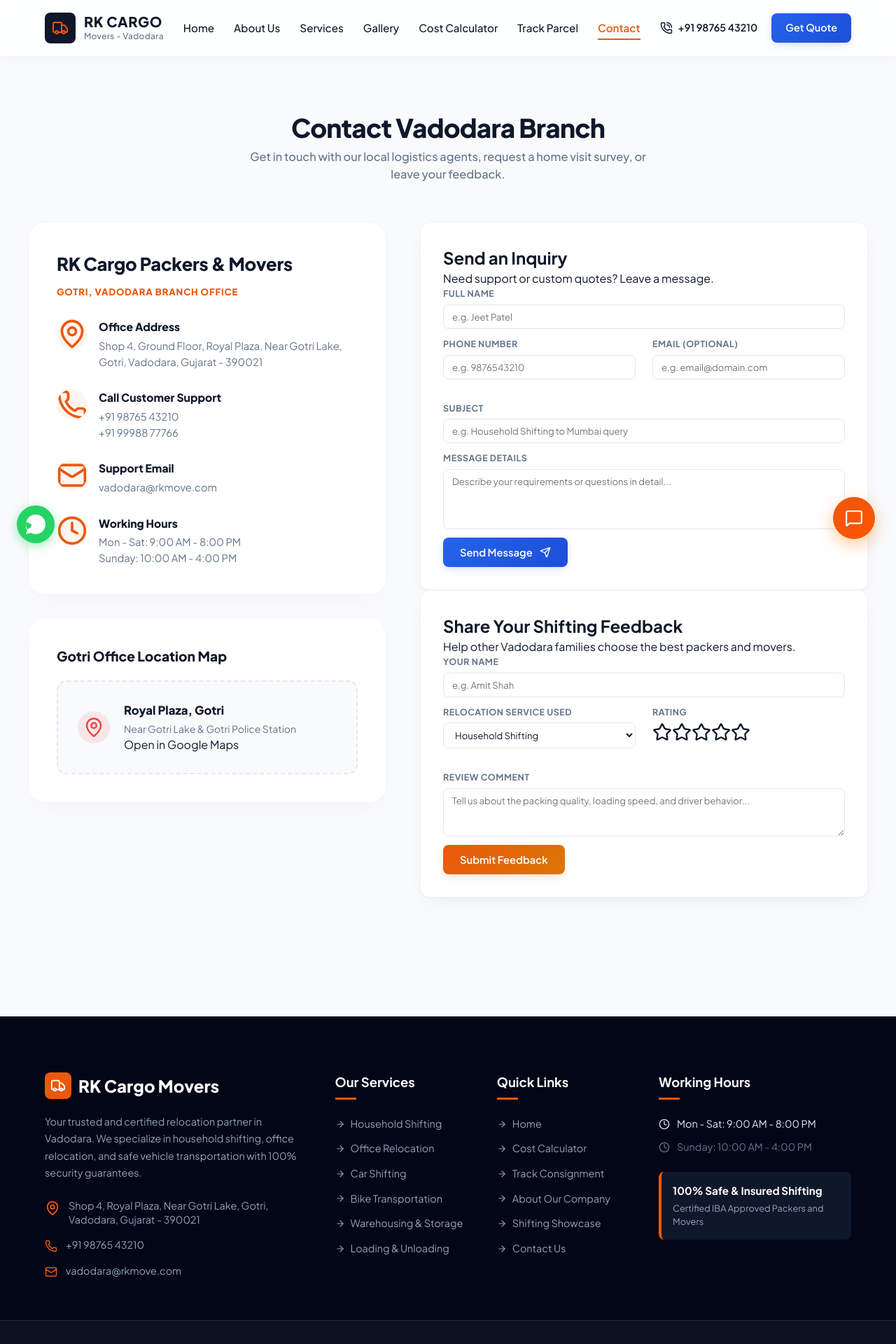
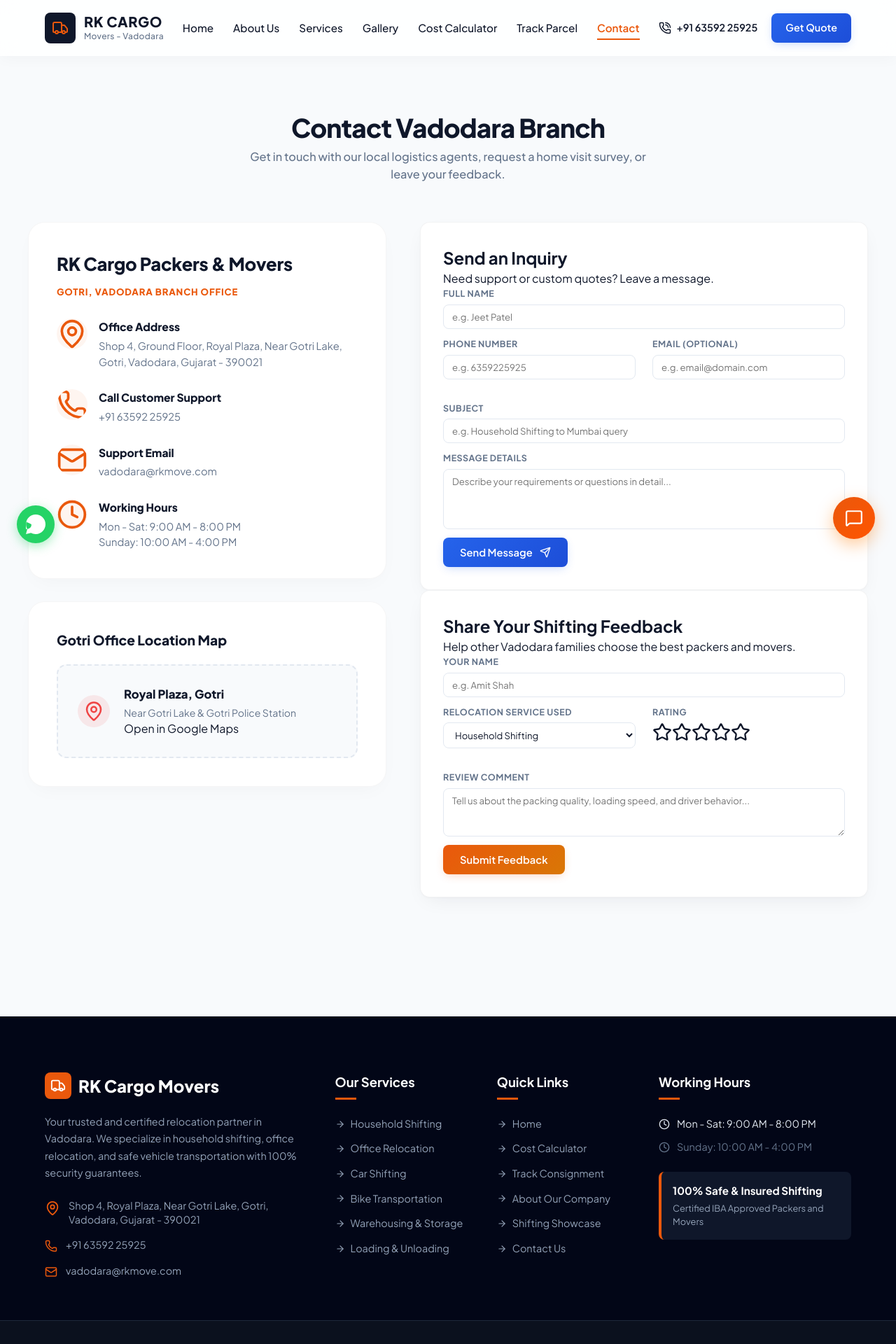
Before and after one commit to aashkas16/rkmove-vadodara, a React (Vite) app: page /contact in a window 1280 px wide. Shown: the top 1920 px of the page at 70% size. Built offline with nearby package versions, Linux system fonts and the light colour scheme.

Commit message:
feat: replace all placeholder phone numbers and links with 6359225925

```diff
--- a/src/App.jsx
+++ b/src/App.jsx
@@ -54,7 +54,7 @@ function AppContent() {
       {/* Floating WhatsApp Button */}
       {!isAdminPage && (
         <a
-          href="https://wa.me/919876543210"
+          href="https://wa.me/916359225925"
           target="_blank"
           rel="noopener noreferrer"
           className="whatsapp-float-btn"
--- a/src/components/Chatbot.jsx
+++ b/src/components/Chatbot.jsx
@@ -69,7 +69,7 @@ export default function Chatbot() {
     }
     // 5. Contact / phone call
     else if (text.includes('call') || text.includes('phone') || text.includes('number') || text.includes('contact') || text.includes('mobile')) {
-      reply = "📞 You can contact our Gotri, Vadodara branch managers directly at +91 98765 43210 or +91 99988 77766. We are open from Mon-Sat (9:00 AM to 8:00 PM).";
+      reply = "📞 You can contact our Gotri, Vadodara branch managers directly at +91 63592 25925. We are open from Mon-Sat (9:00 AM to 8:00 PM).";
     }
     // 6. Redirect triggers
     else if (text === 'redirect_calculator') {
--- a/src/components/Footer.jsx
+++ b/src/components/Footer.jsx
@@ -24,7 +24,7 @@ export default function Footer() {
             </div>
             <div className="contact-item">
               <Phone size={18} className="footer-icon" />
-              <a href="tel:+919876543210">+91 98765 43210</a>
+              <a href="tel:+916359225925">+91 63592 25925</a>
             </div>
             <div className="contact-item">
               <Mail size={18} className="footer-icon" />
--- a/src/components/Navbar.jsx
+++ b/src/components/Navbar.jsx
@@ -48,9 +48,9 @@ export default function Navbar() {
         </ul>
 
         <div className="nav-right-actions">
-          <a href="tel:+919876543210" className="nav-phone">
+          <a href="tel:+916359225925" className="nav-phone">
             <PhoneCall size={18} />
-            <span>+91 98765 43210</span>
+            <span>+91 63592 25925</span>
           </a>
           <Link to="/calculator" className="btn btn-primary nav-cta">
             Get Quote
--- a/src/pages/Admin.jsx
+++ b/src/pages/Admin.jsx
@@ -72,8 +72,8 @@ export default function Admin() {
 
   // Additional tables from screenshot
   const [contacts, setContacts] = useState([
-    { id: 'c-1', name: 'Aashka Shah', email: 'aashka@gmail.com', phone: '9876543211', subject: 'Quote Enquiry', message: 'Need shifting from Vadodara to Ahmedabad next week. Call me.', date: '7/2/2026' },
-    { id: 'c-2', name: 'Mehul Mehta', email: 'mehul@outlook.com', phone: '9822334455', subject: 'Corporate Shifting', message: 'Moving 20 workstations from Alkapuri to Gotri. Need IBA approved quotation.', date: '7/5/2026' }
+    { id: 'c-1', name: 'Aashka Shah', email: 'aashka@gmail.com', phone: '6359225925', subject: 'Quote Enquiry', message: 'Need shifting from Vadodara to Ahmedabad next week. Call me.', date: '7/2/2026' },
+    { id: 'c-2', name: 'Mehul Mehta', email: 'mehul@outlook.com', phone: '6359225925', subject: 'Corporate Shifting', message: 'Moving 20 workstations from Alkapuri to Gotri. Need IBA approved quotation.', date: '7/5/2026' }
   ]);
   const [vehicles, setVehicles] = useState([
     { id: 'v-1', plate: 'GJ-06-ZZ-1234', type: 'Tata Ace', status: 'available', driver: 'Ramesh Solanki', currentRoute: 'Local Vadodara' },
--- a/src/pages/Calculator.jsx
+++ b/src/pages/Calculator.jsx
@@ -391,7 +391,7 @@ export default function Calculator() {
                   className="form-control"
                   value={formData.phone}
                   onChange={handleChange}
-                  placeholder="e.g. 9876543210"
+                  placeholder="e.g. 6359225925"
                   pattern="[0-9]{10}"
                   title="Please enter a valid 10-digit phone number"
                   required
--- a/src/pages/Contact.jsx
+++ b/src/pages/Contact.jsx
@@ -96,8 +96,7 @@ export default function Contact() {
                 <div>
                   <h4>Call Customer Support</h4>
                   <p>
-                    <a href="tel:+919876543210">+91 98765 43210</a> <br />
-                    <a href="tel:+919998877766">+91 99988 77766</a>
+                    <a href="tel:+916359225925">+91 63592 25925</a>
                   </p>
                 </div>
               </div>
@@ -181,7 +180,7 @@ export default function Contact() {
                       className="form-control"
                       value={inquiryData.phone}
                       onChange={handleInquiryChange}
-                      placeholder="e.g. 9876543210"
+                      placeholder="e.g. 6359225925"
                       pattern="[0-9]{10}"
                       required
                     />
--- a/src/pages/Home.jsx
+++ b/src/pages/Home.jsx
@@ -152,7 +152,7 @@ export default function Home() {
               <FileText size={18} />
               <span>Get Free Quote</span>
             </button>
-            <a href="tel:+919876543210" className="btn btn-exact-call">
+            <a href="tel:+916359225925" className="btn btn-exact-call">
               <Phone size={18} />
               <span>Call Now</span>
             </a>
```
